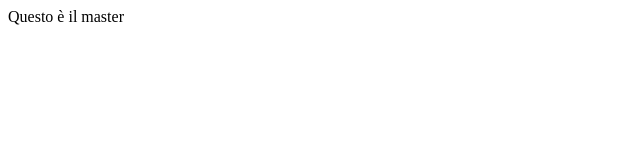
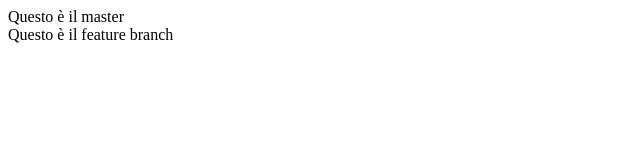
Before and after one commit to Sbrillo88/ryMepo, a plain HTML site: page index.html in a window 1280 px wide. Shown: the whole page, without its empty margins (0-640 px from the left). Drawn offline with Linux system fonts and the light colour scheme.

Commit message:
modificato index.html beta

```diff
--- a/index.html
+++ b/index.html
@@ -8,5 +8,6 @@
 </head>
 <body>
     <div>Questo è il master</div>
+    <div>Questo è il feature branch</div>
 </body>
 </html>
```
